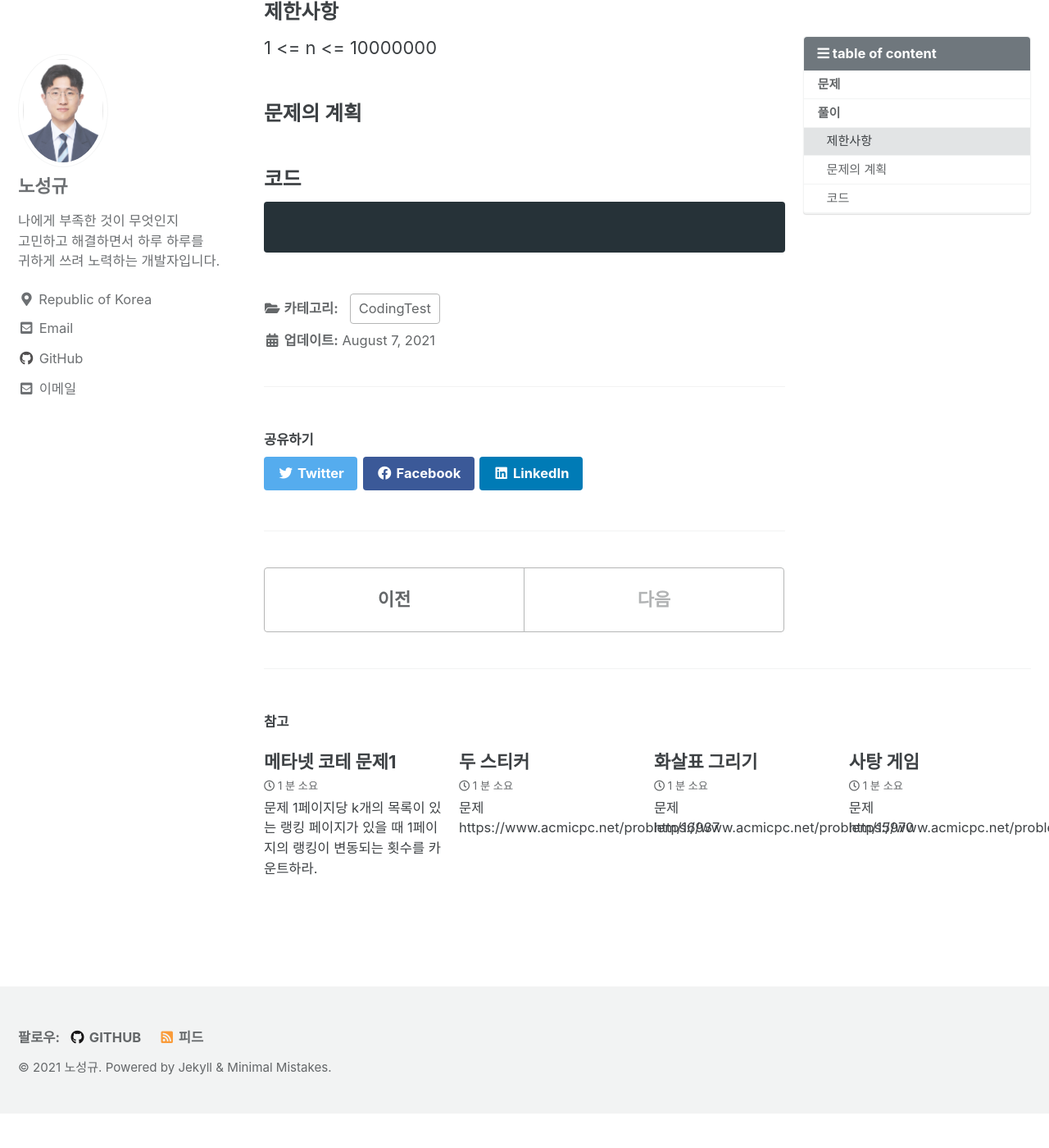
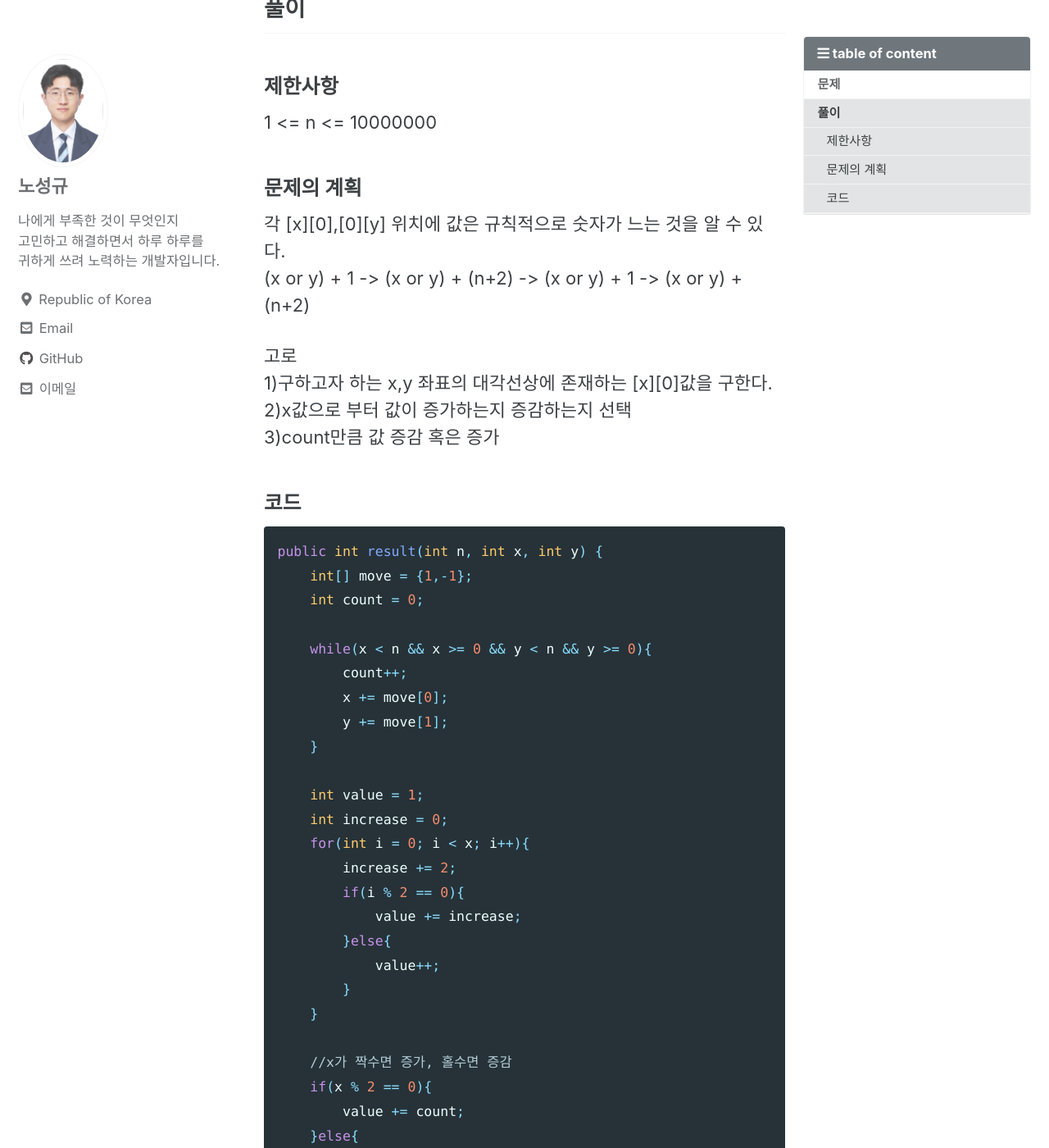
Before and after one commit to nsnnsn12/nsnnsn12.github.io, a Jekyll site: the page built from _posts/coding-test/2021-08-09-metaNet-ex2.md, in a window 1280 px wide and 1400 px high, scrolled down 630 px. Shown: the whole window at 82% size. Built offline with Jekyll 4.4.1, drawn with Linux system fonts in a browser that asks for light colours; cached includes are drawn as plain includes; before the commit the page ends 1988 px from its top, so only the background shows below that; some of the changed text lies outside the part shown.

Commit message:
add 2021-08-08 til, 2021-08-09 til in my blog and conding-test post

````diff
--- a/_posts/coding-test/2021-08-07-metaNet-ex2.md
+++ /dev/null
@@ -1,40 +0,0 @@
----
-title: '메타넷 코테 문제2'
-layout: single
-author_profile: true
-read_time: true
-comments: true
-share: true
-related: true
-categories:
-- CodingTest
-
-# table of contents
-toc: true # 오른쪽 부분에 목차를 자동 생성해준다.
-toc_label: "table of content" # toc 이름 설정
-toc_icon: "bars" # 아이콘 설정
-toc_sticky: true # 마우스 스크롤과 함께 내려갈 것인지 설정
----
-
-## 문제
-|||||
-|:---:|:---:|:---:|:---:|
-|1|2|6|7|
-|3|5|8|13|
-|4|9|12|14|
-|10|11|15|16|
-
-이렇게 지그재그로 n*n 형식의 행렬이 있다고 했을 때
-xy가 가리키는 숫자를 출력하라
-
-## 풀이
-### 제한사항
-1 <= n <= 10000000
-
-### 문제의 계획
-
-
-### 코드
-```java
-
-```
--- /dev/null
+++ b/_posts/coding-test/2021-08-09-metaNet-ex2.md
@@ -0,0 +1,74 @@
+---
+title: '메타넷 코테 문제2'
+layout: single
+author_profile: true
+read_time: true
+comments: true
+share: true
+related: true
+categories:
+- CodingTest
+
+# table of contents
+toc: true # 오른쪽 부분에 목차를 자동 생성해준다.
+toc_label: "table of content" # toc 이름 설정
+toc_icon: "bars" # 아이콘 설정
+toc_sticky: true # 마우스 스크롤과 함께 내려갈 것인지 설정
+---
+
+## 문제
+
+|---|---|---|---|
+|1|2|6|7|
+|3|5|8|13|
+|4|9|12|14|
+|10|11|15|16|
+
+이렇게 지그재그로 n*n 형식의 행렬이 있다고 했을 때
+xy가 가리키는 숫자를 출력하라
+
+## 풀이
+### 제한사항
+1 <= n <= 10000000
+
+### 문제의 계획
+각 [x][0],[0][y] 위치에 값은 규칙적으로 숫자가 느는 것을 알 수 있다.
+(x or y) + 1 -> (x or y) + (n+2) -> (x or y) + 1 -> (x or y) + (n+2)
+
+고로
+1)구하고자 하는 x,y 좌표의 대각선상에 존재하는 [x][0]값을 구한다.
+2)x값으로 부터 값이 증가하는지 증감하는지 선택
+3)count만큼 값 증감 혹은 증가
+
+### 코드
+```java
+public int result(int n, int x, int y) {
+    int[] move = {1,-1};
+    int count = 0;
+
+    while(x < n && x >= 0 && y < n && y >= 0){
+        count++;
+        x += move[0];
+        y += move[1];
+    }
+
+    int value = 1;
+    int increase = 0;
+    for(int i = 0; i < x; i++){
+        increase += 2;
+        if(i % 2 == 0){
+            value += increase;
+        }else{
+            value++;
+        }
+    }
+
+    //x가 짝수면 증가, 홀수면 증감
+    if(x % 2 == 0){
+        value += count;
+    }else{
+        value -= count;
+    }
+    return value;
+}
+```
````
Also changed, not shown: _til/2021-08-07-til.md (+0 -2 lines), _til/2021-08-08-til.md (added, +11 -0 lines), _til/2021-08-09-til.md (added, +11 -0 lines), assets/images/run/20210808.jpg (added).
